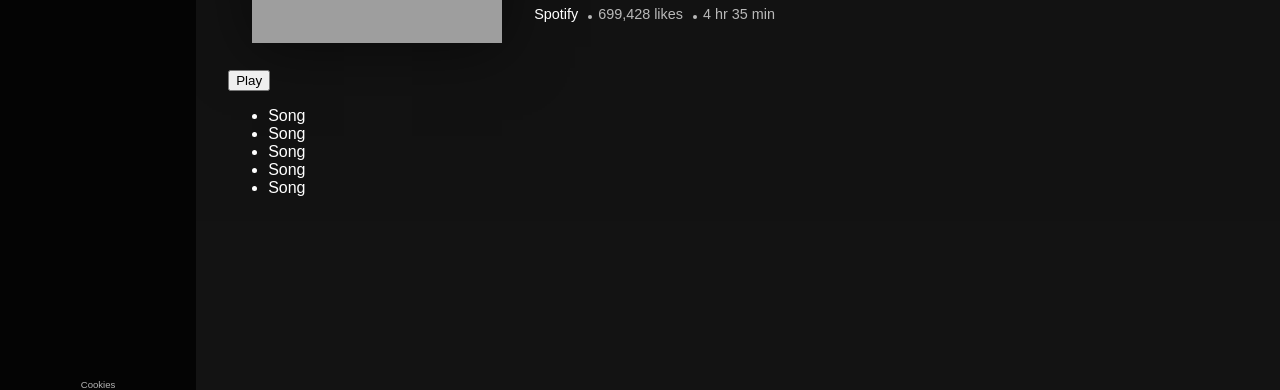
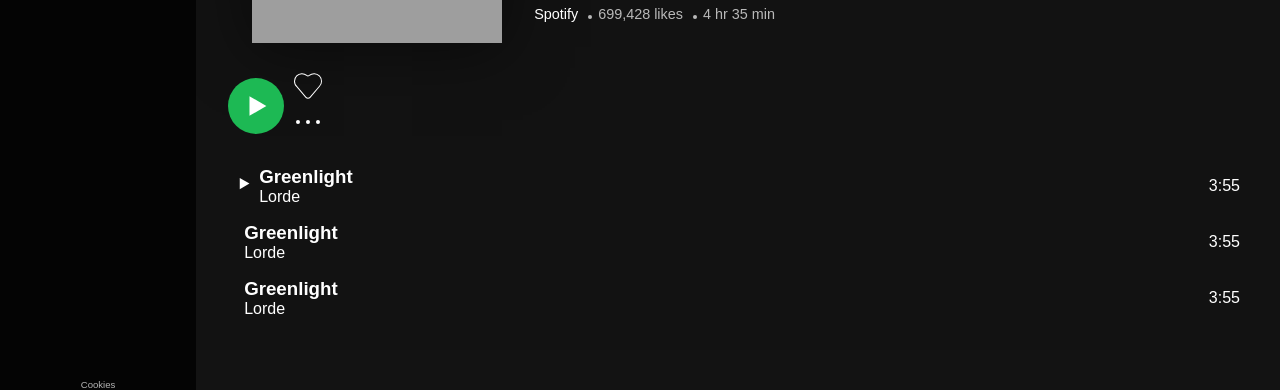
Before and after one commit to atssini23/SpotifyREACT, a React (Create React App) app: page /playlist/101 in a window 1280 px wide. Shown: the part 293-683 px from the top of the page. Built offline with nearby package versions, Linux system fonts and the light colour scheme; grey boxes are pictures that could not be loaded.

Commit message:
song list update

```diff
--- a/src/components/pages/Playlist.js
+++ b/src/components/pages/Playlist.js
@@ -29,17 +29,92 @@
           </div>
         </div>
         <div className="playlistPageSongs">
-          <button>Play</button>
-          <div className="icons">
-            <div className="iconsHeart"></div>
-            <div className="iconsDots"></div>
+          <div className="playlistButtons">
+            <span className="playIcon">
+              <svg
+                height="16"
+                role="img"
+                width="16"
+                viewBox="0 0 24 24"
+                aria-hidden="true"
+              >
+                <polygon
+                  points="21.57 12 5.98 3 5.98 21 21.57 12"
+                  fill="currentColor"
+                ></polygon>
+              </svg>
+            </span>
+            <div className="icons">
+              <div className=" icon iconsHeart">
+                <svg
+                  fill="currentColor"
+                  role="img"
+                  height="32"
+                  width="32"
+                  viewBox="0 0 32 32"
+                  class="Svg-ulyrgf-0 hJgLcF"
+                >
+                  <path d="M27.672 5.573a7.904 7.904 0 00-10.697-.489c-.004.003-.425.35-.975.35-.564 0-.965-.341-.979-.354a7.904 7.904 0 00-10.693.493A7.896 7.896 0 002 11.192c0 2.123.827 4.118 2.301 5.59l9.266 10.848a3.196 3.196 0 004.866 0l9.239-10.819A7.892 7.892 0 0030 11.192a7.896 7.896 0 00-2.328-5.619zm-.734 10.56l-9.266 10.848c-.837.979-2.508.979-3.346 0L5.035 16.104A6.9 6.9 0 013 11.192 6.9 6.9 0 015.035 6.28a6.935 6.935 0 014.913-2.048 6.89 6.89 0 014.419 1.605A2.58 2.58 0 0016 6.434c.914 0 1.555-.53 1.619-.585a6.908 6.908 0 019.346.431C28.277 7.593 29 9.337 29 11.192s-.723 3.6-2.062 4.941z"></path>
+                </svg>
+              </div>
+              <div className="icon iconsDots">
+                <svg
+                  fill="currentColor"
+                  role="img"
+                  height="32"
+                  width="32"
+                  viewBox="0 0 32 32"
+                  class="Svg-ulyrgf-0 hJgLcF"
+                >
+                  <path d="M5.998 13.999A2 2 0 105.999 18 2 2 0 005.998 14zm10.001 0A2 2 0 1016 18 2 2 0 0016 14zm10.001 0A2 2 0 1026.001 18 2 2 0 0026 14z"></path>
+                </svg>
+              </div>
+            </div>
           </div>
-          <ul>
-            <li>Song </li>
-            <li>Song </li>
-            <li>Song </li>
-            <li>Song </li>
-            <li>Song </li>
+          <ul className="songList">
+            <li>
+              <div className="songIcon">
+                <svg
+                  height="32"
+                  role="img"
+                  width="32"
+                  viewBox="0 0 24 24"
+                  class="_61eb6013554e346ba715319eaf489008-scss"
+                >
+                  <polygon
+                    points="21.57 12 5.98 3 5.98 21 21.57 12"
+                    fill="currentColor"
+                  ></polygon>
+                </svg>
+              </div>
+              <div className="songDetails">
+                <h3>Greenlight </h3>
+                <span>Lorde</span>
+              </div>
+              <div className="songTime">
+                <span>3:55</span>
+              </div>
+            </li>
+            <li>
+              <div className="songIcon"></div>
+              <div className="songDetails">
+                <h3>Greenlight </h3>
+                <span>Lorde</span>
+              </div>
+              <div className="songTime">
+                <span>3:55</span>
+              </div>
+            </li>
+            <li>
+              <div className="songIcon"></div>
+              <div className="songDetails">
+                <h3>Greenlight </h3>
+                <span>Lorde</span>
+              </div>
+              <div className="songTime">
+                <span>3:55</span>
+              </div>
+            </li>
           </ul>
         </div>
       </div>
--- a/src/styles.scss
+++ b/src/styles.scss
@@ -256,6 +256,39 @@
       }
     }
   }
+  .playlistPageSongs{
+    height: 100%;
+    .playlistButtons{
+      display: flex;
+      align-items: center;
+      .playIcon{
+          @extend .playIcon;
+          opacity: 1;
+          margin-left: 0;
+          position: relative;
+          height: 56px;
+          width: 56px;
+          right: 0;
+          bottom: 0;
+          svg{
+            height:26px;
+            width: 26px;
+          }
+      }
+    }
+    .icons{
+      .icon{
+        margin-left: 0.5rem;
+      }
+      .iconsHeart{
+        width: 36px;
+        height: 36px;
+        svg{
+          fill: white;
+        }
+      }
+    }
+  }
   .playlistPageContent{
     text-align: left;
     padding: 1.5rem 2rem;
@@ -298,3 +331,32 @@
     }
   }
 }
+ul.songList{
+  padding: 0;
+  li{
+    list-style-type: none;
+    width: 100%;
+    padding: 0.5rem;
+    display: flex;
+    align-items: center;
+    .songDetails{
+      h3{
+        margin: 0;
+      }
+    }
+    .songTime{
+      margin-left: auto;
+    }
+    .songIcon{
+      padding-right: 0.5rem;
+      svg{
+        fill: white;
+        width: 15px;
+        height: 15px;
+      }
+    }
+    &:hover{
+      background: red;
+    }
+  }
+}
```
